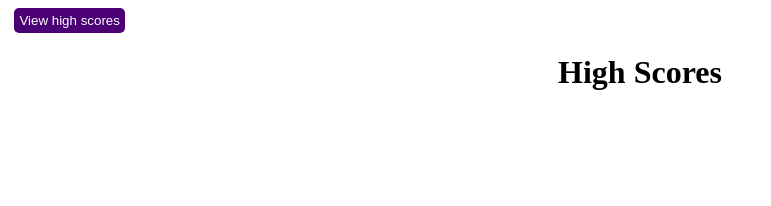
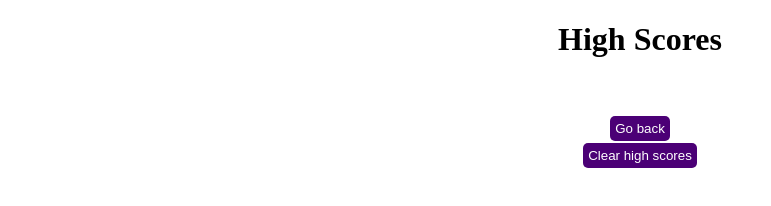
Before and after one commit to fghoneycutt/code-quiz, a plain HTML site: page index.html in a window 1280 px wide. Both pictures are taken after a click on the button "View high scores". Shown: the whole page, without its empty margins (0-771 px from the left). Drawn offline with Linux system fonts and the light colour scheme.

Commit message:
added final touchups (buttons on highscore screen, css, etc.)

```diff
--- a/assets/css/style.css
+++ b/assets/css/style.css
@@ -26,3 +26,12 @@
     margin: auto;
     text-align: center;
 }
+.scoreScreen{
+    margin: auto;
+    margin-bottom: 2px;
+}
+ol{
+    list-style-position: inside;
+    text-align: left;
+    display: inline-block;
+}
--- a/assets/js/script.js
+++ b/assets/js/script.js
@@ -205,7 +205,6 @@ var displayGameOver = function(){
   submitBtn.addEventListener("click", submitHandler);
 }
 var submitHandler = function(event){
-  event.preventDefault();
   var score = document.getElementById("scoreDisplay").textContent;
   score = score.replace("Your final score is ", "");
   score = parseInt(score);
@@ -215,16 +214,19 @@ var submitHandler = function(event){
     score: score
   }
   highScores.push(scoreDataObj);
-  console.log(highScores);
   document.getElementById("initials").value = "";
   localStorage.setItem("highScores", JSON.stringify(highScores));
+  displayHighScores();
 }
 
 
 var displayHighScores = function(){
   var elem = document.getElementById("container");
+  var btn = document.getElementById("high-scores");
   elem.remove();
   timerEl.remove();
+  btn.remove();
+
   // found this function to sort high scores at https://stackoverflow.com/questions/27178124/saving-objects-in-array-for-highscore-list
   highScores.sort(function (a, b) {
     return b.score - a.score;
@@ -236,6 +238,7 @@ var displayHighScores = function(){
   h1Elem.textContent = "High Scores";
   scoreScreen.appendChild(h1Elem);
   var listEl = document.createElement("ol");
+  listEl.setAttribute("id", "scoreList")
   scoreScreen.appendChild(listEl);
   // found this forEach loop to generate an HTML list from a JavaScript Array here- https://getbutterfly.com/generate-html-list-from-javascript-array/
   highScores.forEach((highScores) => {
@@ -243,6 +246,28 @@ var displayHighScores = function(){
     listEl.appendChild(li);
     li.textContent = highScores.initials + " - " + highScores.score;
   });
+  var backBtn = document.createElement("button");
+  backBtn.setAttribute("class", "btn scoreScreen");
+  backBtn.textContent = "Go back"
+  scoreScreen.appendChild(backBtn);
+  var clearBtn = document.createElement("button");
+  clearBtn.setAttribute("class", "btn scoreScreen");
+  clearBtn.textContent = "Clear high scores";
+  scoreScreen.appendChild(clearBtn);
+  backBtn.addEventListener("click", refreshPage);
+  clearBtn.addEventListener("click", clearMem);
+}
+
+
+var refreshPage = function(){
+  location.reload();
+}
+
+var clearMem = function(){
+  highScores = [];
+  localStorage.setItem("highScores", JSON.stringify(highScores));
+  var listEl = document.getElementById("scoreList")
+  listEl.remove();
 }
 
 var loadScores = function(){
@@ -258,4 +283,5 @@ var loadScores = function(){
 
 startQuiz.addEventListener("click", createQuizStructure);
 viewHighScores.addEventListener("click", displayHighScores);
+
 loadScores();
```
